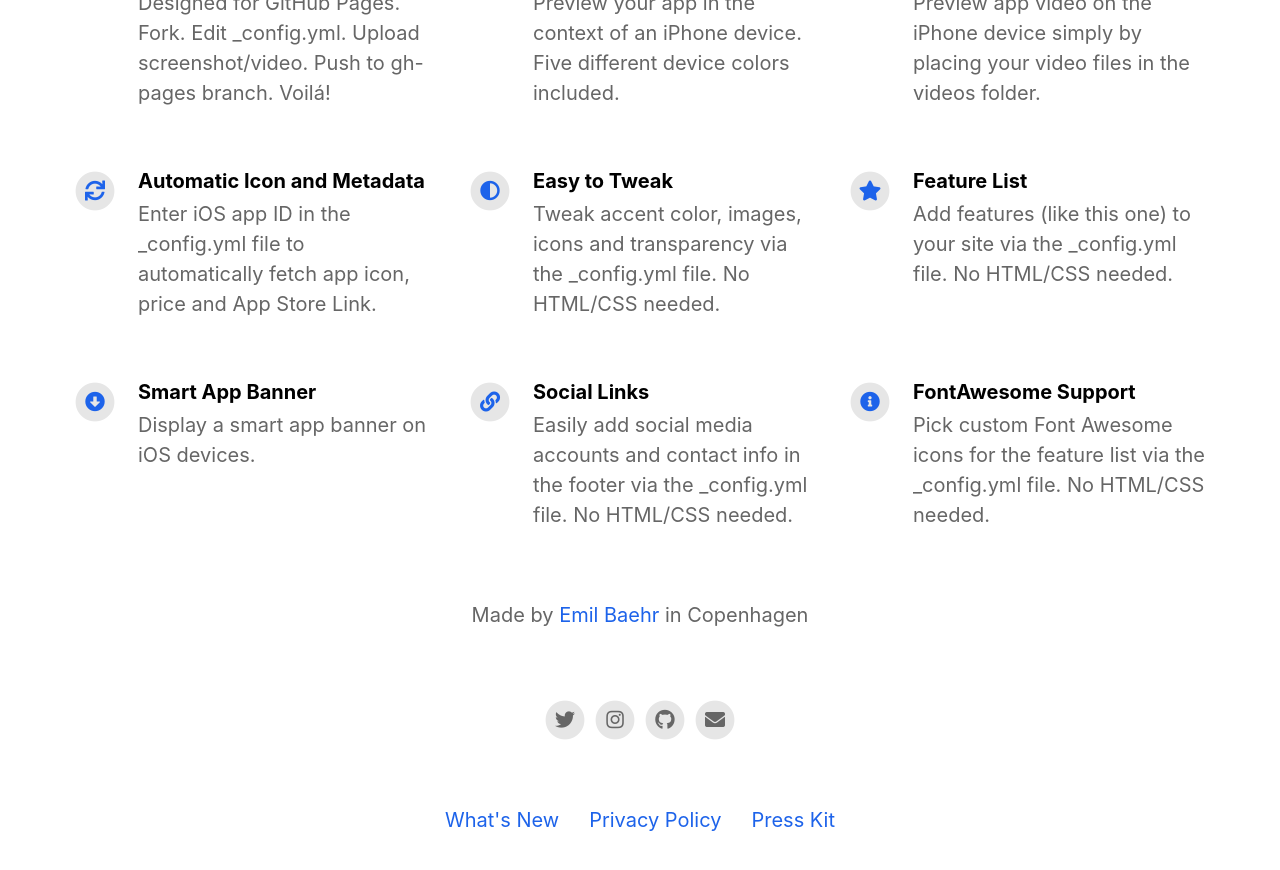
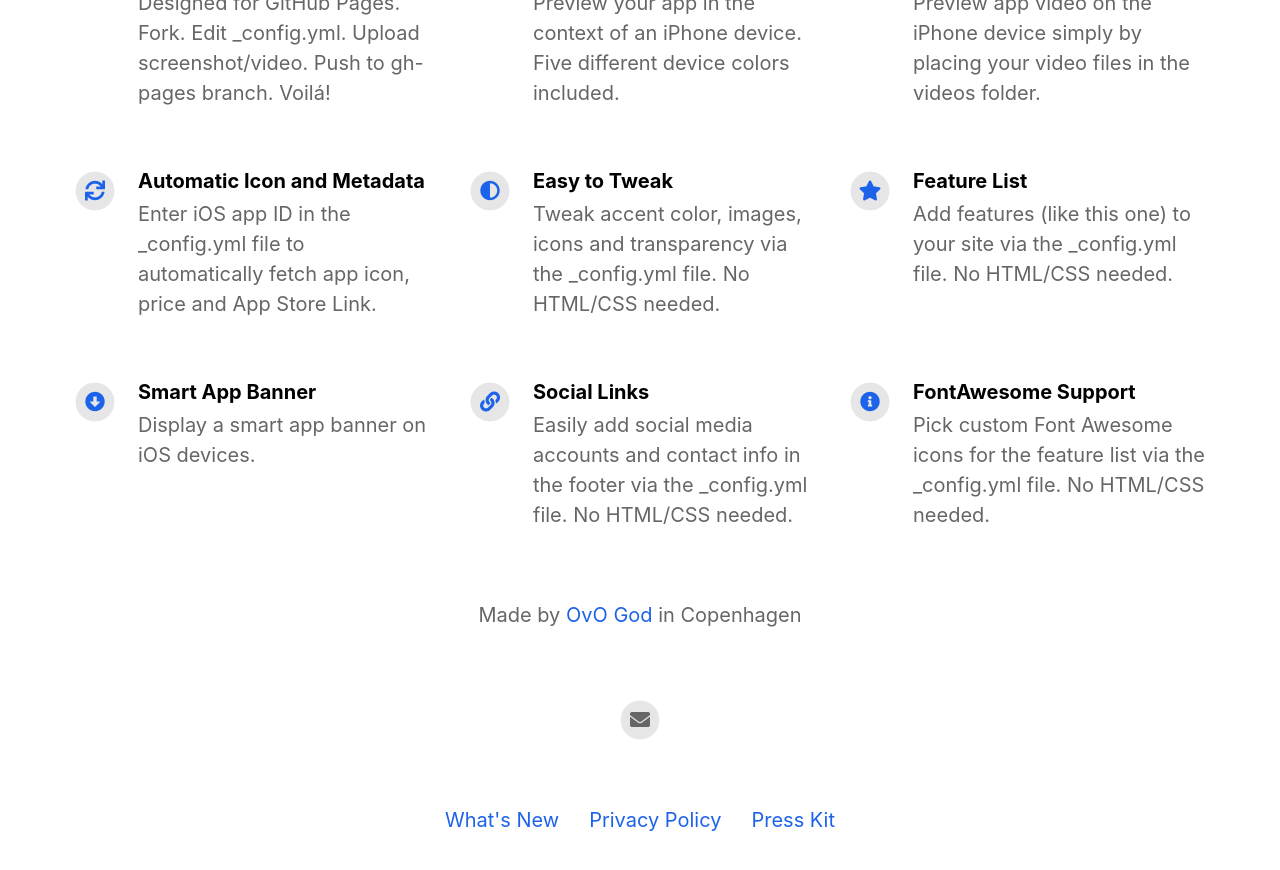
Before and after one commit to ko-htut/abcdefg, a Jekyll site: the page built from index.html, in a window 1280 px wide and 900 px high, scrolled down 1124 px. Shown: the top 870 px of the window. Built offline with Jekyll 4.4.1, drawn with Linux system fonts in a browser that asks for light colours; nearby versions of some CDN libraries.

Commit message:
Update _config.yml
SetUp config

```diff
--- a/_config.yml
+++ b/_config.yml
@@ -20,14 +20,14 @@ enable_smart_app_banner                   : true
 
 
 # Information About Yourself
-your_name                                 : Emil Baehr
-your_link                                 : https://emilbaehr.com
+your_name                                 : OvO God
+your_link                                 : https://ovo-god.com
 your_city                                 : Copenhagen
-email_address                             : emil.baehr@gmail.com
+email_address                             : info@0ovo-god.com
 facebook_username                         :
-instagram_username                        : ebaehr
-twitter_username                          : ebaehr
-github_username                           : emilbaehr
+instagram_username                        :
+twitter_username                          :
+github_username                           :
 youtube_username                          :
 
 
```
